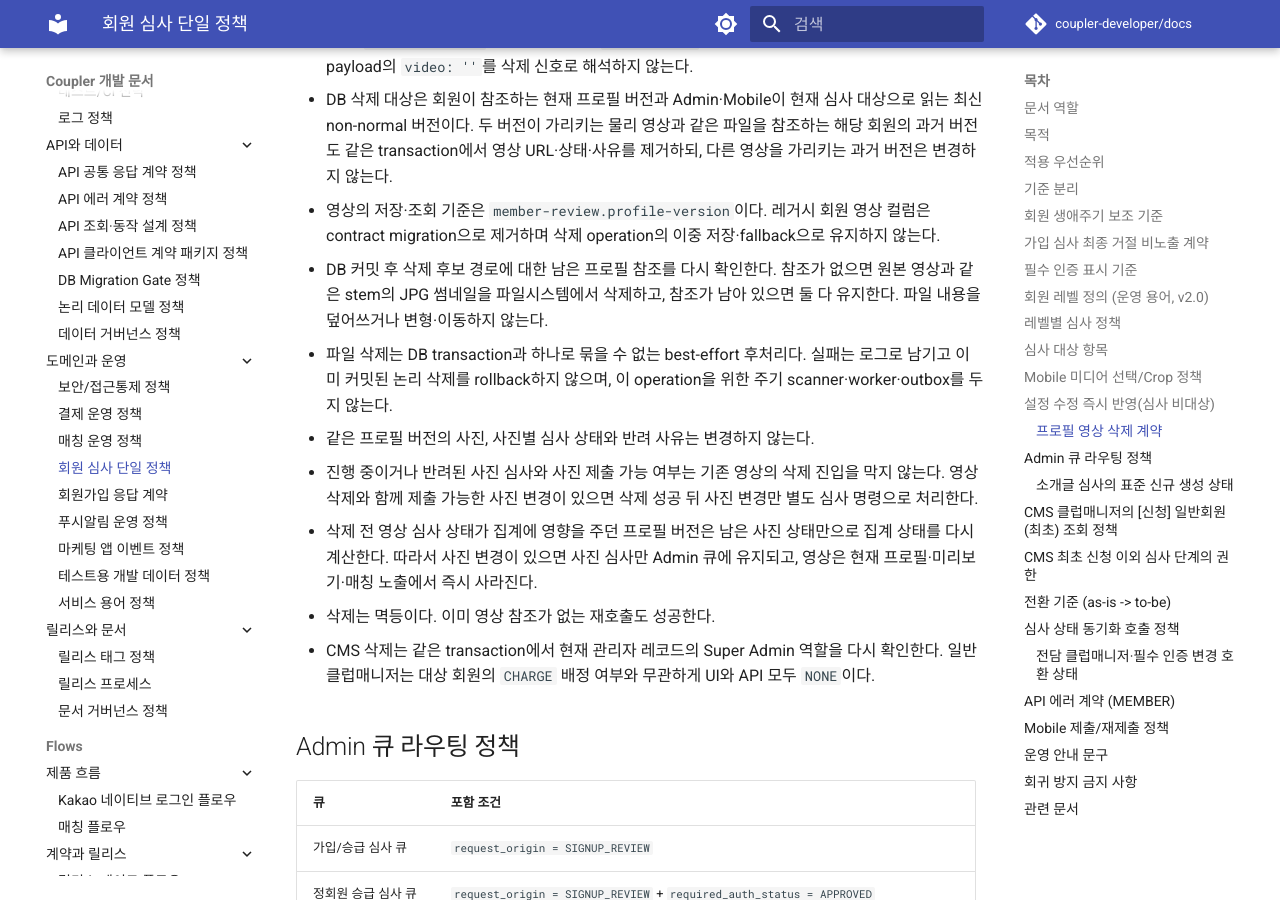
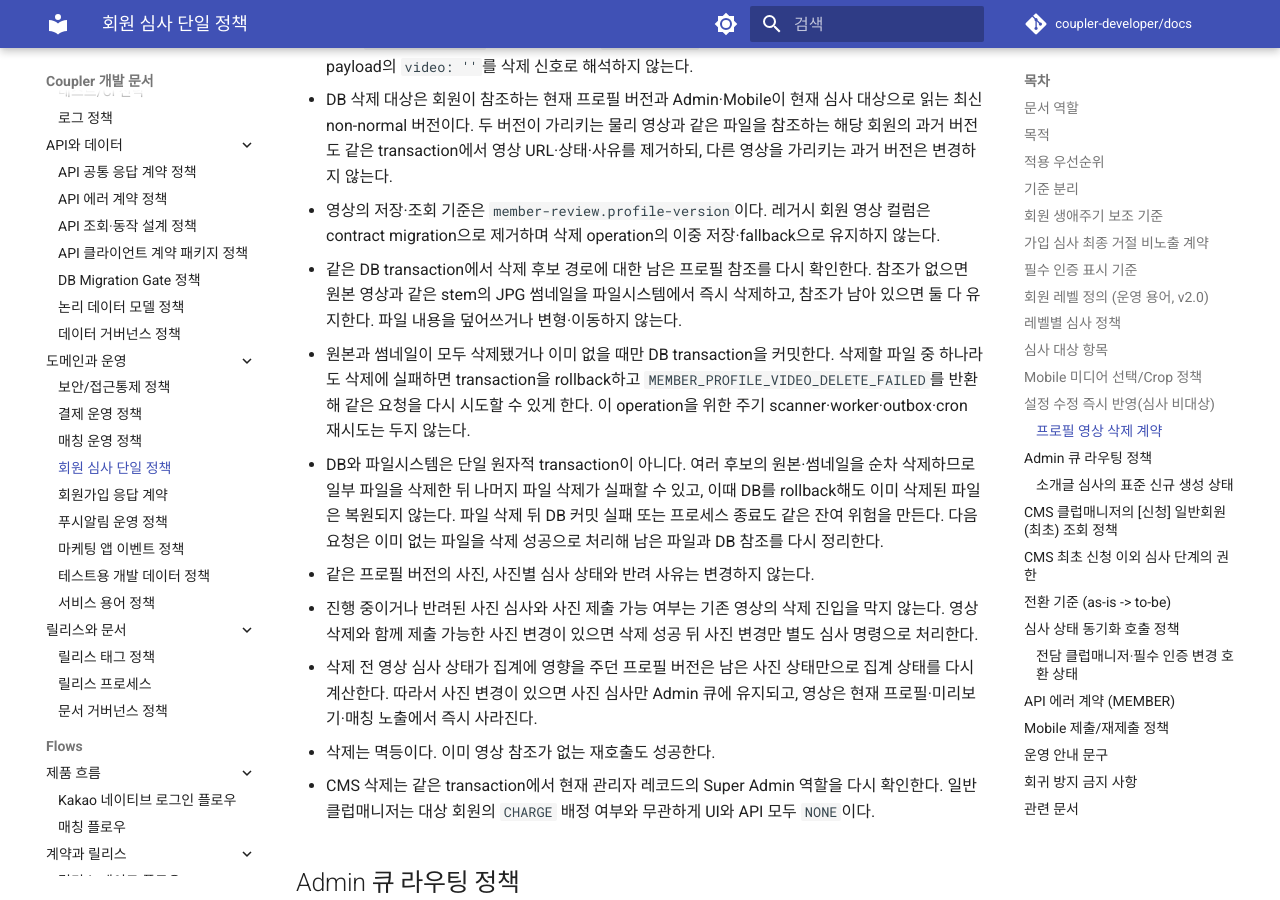
Before and after one commit to coupler-developer/docs, an MkDocs documentation site: the page built from content/policy/member-review-policy.md, in a window 1280 px wide and 900 px high, scrolled down 6446 px. Built offline with MkDocs 1.6.1 and Material for MkDocs 9.7.7, drawn with Linux system fonts in a browser that asks for light colours; comment, search, counter and statistics services are not loaded.

Commit message:
docs: 영상 삭제 실패와 롤백 계약을 명확히 한다

```diff
--- a/content/policy/member-review-policy.md
+++ b/content/policy/member-review-policy.md
@@ -169,11 +169,16 @@ Mobile에서 심사 제출 전에 적용하는 미디어 선택/Crop 기준은
   transaction에서 영상 URL·상태·사유를 제거하되, 다른 영상을 가리키는 과거 버전은 변경하지 않는다.
 - 영상의 저장·조회 기준은 `member-review.profile-version`이다. 레거시 회원 영상 컬럼은 contract
   migration으로 제거하며 삭제 operation의 이중 저장·fallback으로 유지하지 않는다.
-- DB 커밋 후 삭제 후보 경로에 대한 남은 프로필 참조를 다시 확인한다. 참조가 없으면 원본 영상과 같은
-  stem의 JPG 썸네일을 파일시스템에서 삭제하고, 참조가 남아 있으면 둘 다 유지한다. 파일 내용을 덮어쓰거나
-  변형·이동하지 않는다.
-- 파일 삭제는 DB transaction과 하나로 묶을 수 없는 best-effort 후처리다. 실패는 로그로 남기고 이미
-  커밋된 논리 삭제를 rollback하지 않으며, 이 operation을 위한 주기 scanner·worker·outbox를 두지 않는다.
+- 같은 DB transaction에서 삭제 후보 경로에 대한 남은 프로필 참조를 다시 확인한다. 참조가 없으면 원본
+  영상과 같은 stem의 JPG 썸네일을 파일시스템에서 즉시 삭제하고, 참조가 남아 있으면 둘 다 유지한다. 파일
+  내용을 덮어쓰거나 변형·이동하지 않는다.
+- 원본과 썸네일이 모두 삭제됐거나 이미 없을 때만 DB transaction을 커밋한다. 삭제할 파일 중 하나라도
+  삭제에 실패하면 transaction을 rollback하고 `MEMBER_PROFILE_VIDEO_DELETE_FAILED`를 반환해 같은 요청을
+  다시 시도할 수 있게 한다. 이 operation을 위한 주기 scanner·worker·outbox·cron 재시도는 두지 않는다.
+- DB와 파일시스템은 단일 원자적 transaction이 아니다. 여러 후보의 원본·썸네일을 순차 삭제하므로 일부
+  파일을 삭제한 뒤 나머지 파일 삭제가 실패할 수 있고, 이때 DB를 rollback해도 이미 삭제된 파일은 복원되지
+  않는다. 파일 삭제 뒤 DB 커밋 실패 또는 프로세스 종료도 같은 잔여 위험을 만든다. 다음 요청은 이미 없는
+  파일을 삭제 성공으로 처리해 남은 파일과 DB 참조를 다시 정리한다.
 - 같은 프로필 버전의 사진, 사진별 심사 상태와 반려 사유는 변경하지 않는다.
 - 진행 중이거나 반려된 사진 심사와 사진 제출 가능 여부는 기존 영상의 삭제 진입을 막지 않는다. 영상 삭제와
   함께 제출 가능한 사진 변경이 있으면 삭제 성공 뒤 사진 변경만 별도 심사 명령으로 처리한다.
```
Also changed, not shown: content/architecture/member-review-system.md (+3 -2 lines), content/architecture/upload-media-system.md (+8 -5 lines).
